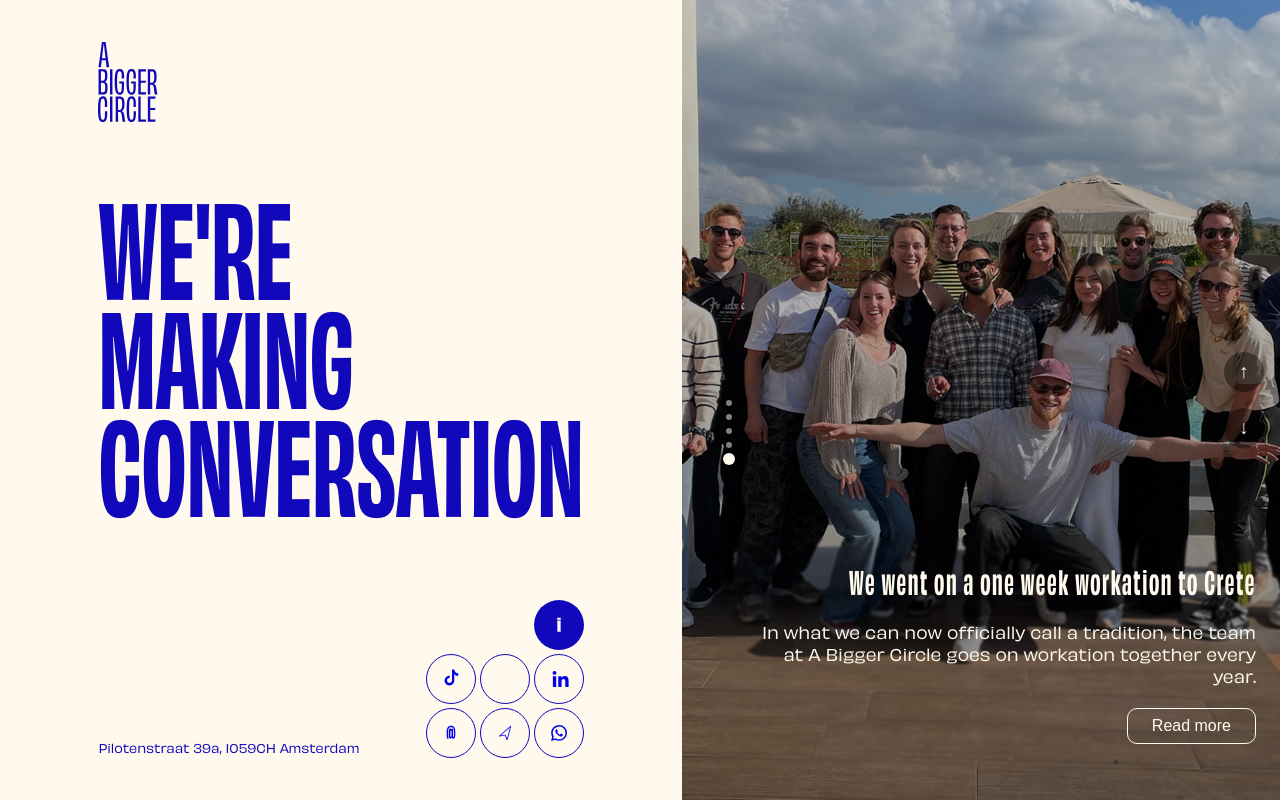
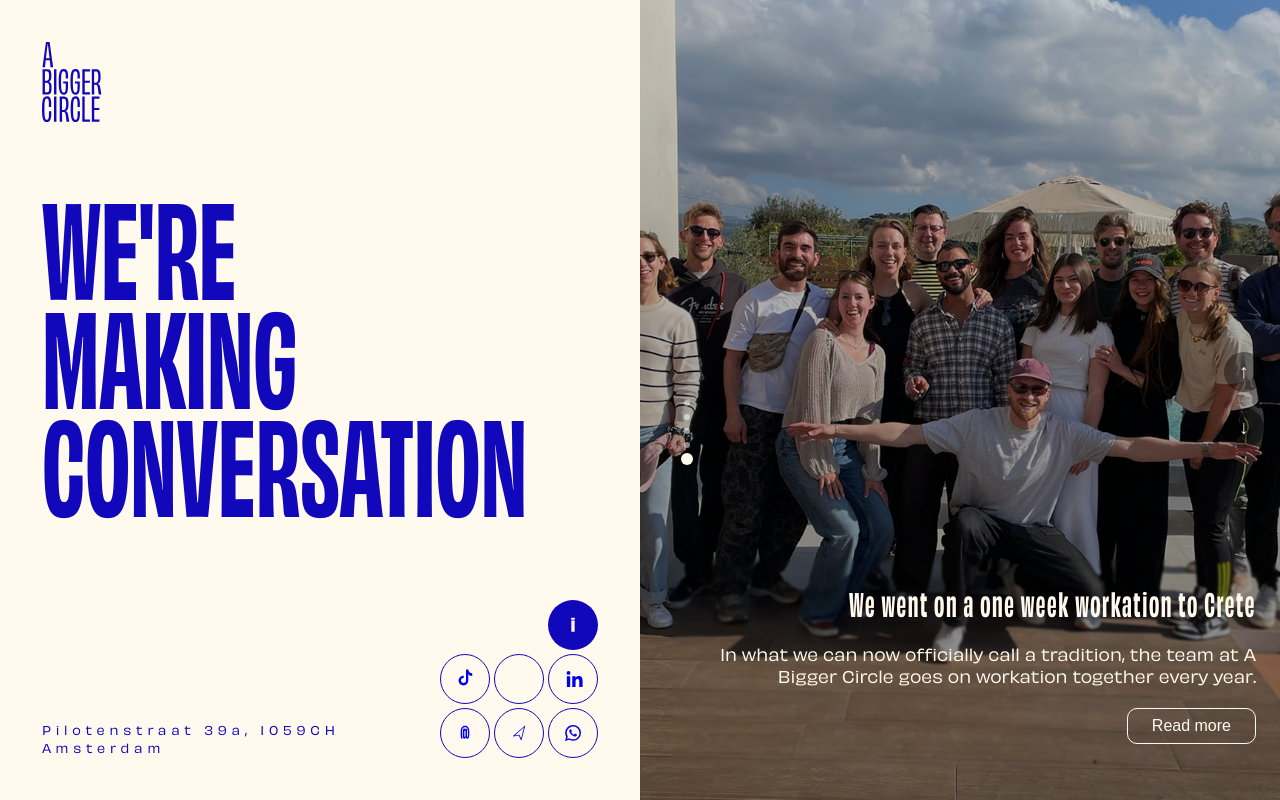
Before and after one commit to TanPham0000/ABC, a PHP site: page / in a window 1280 px wide. Run offline with PHP 8.4, Linux system fonts and the light colour scheme.

Commit message:
Update styles.css

```diff
--- a/css/styles.css
+++ b/css/styles.css
@@ -76,7 +76,8 @@ h2 {
 
 address {
   font-size: 0.75rem;
-  line-height: 1.4;
+  line-height: 1.5;
+  letter-spacing: 0.4em;
   color: var(--primary);
 }
 
@@ -122,8 +123,7 @@ header {
   display: flex;
   justify-content: center;
   align-items: center;
-  width: 50%;
-  padding: 42px;
+  width: 55%;
   background-color: var(--secondary);
   position: relative;
   overflow: hidden;
@@ -133,7 +133,9 @@ header {
   display: flex;
   flex-direction: column;
   justify-content: space-between;
+  padding: 42px;
   height: 100%;
+  width: 100%;
 }
 
 .bottom-container {
@@ -146,7 +148,7 @@ header {
   position: relative;
   display: flex;
   justify-content: center;
-  width: 50%;
+  width: 55%;
   align-items: center;
   overflow: hidden;
   background-color: var(--primary);
```
